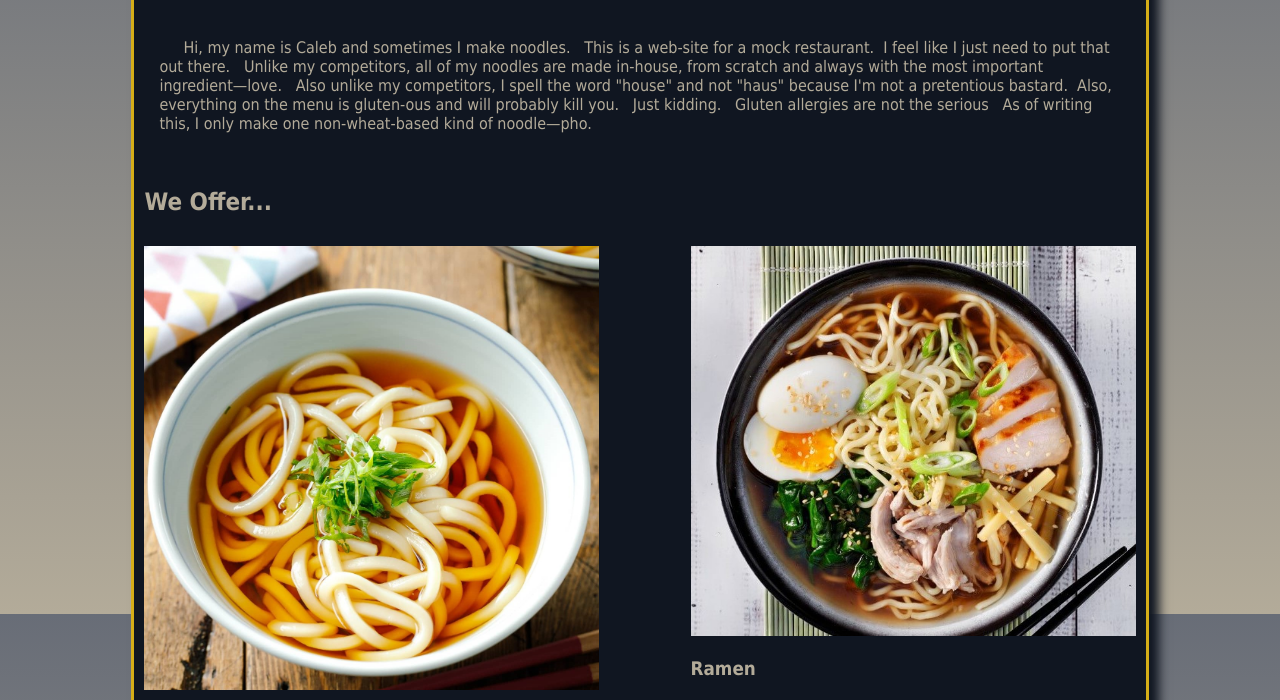
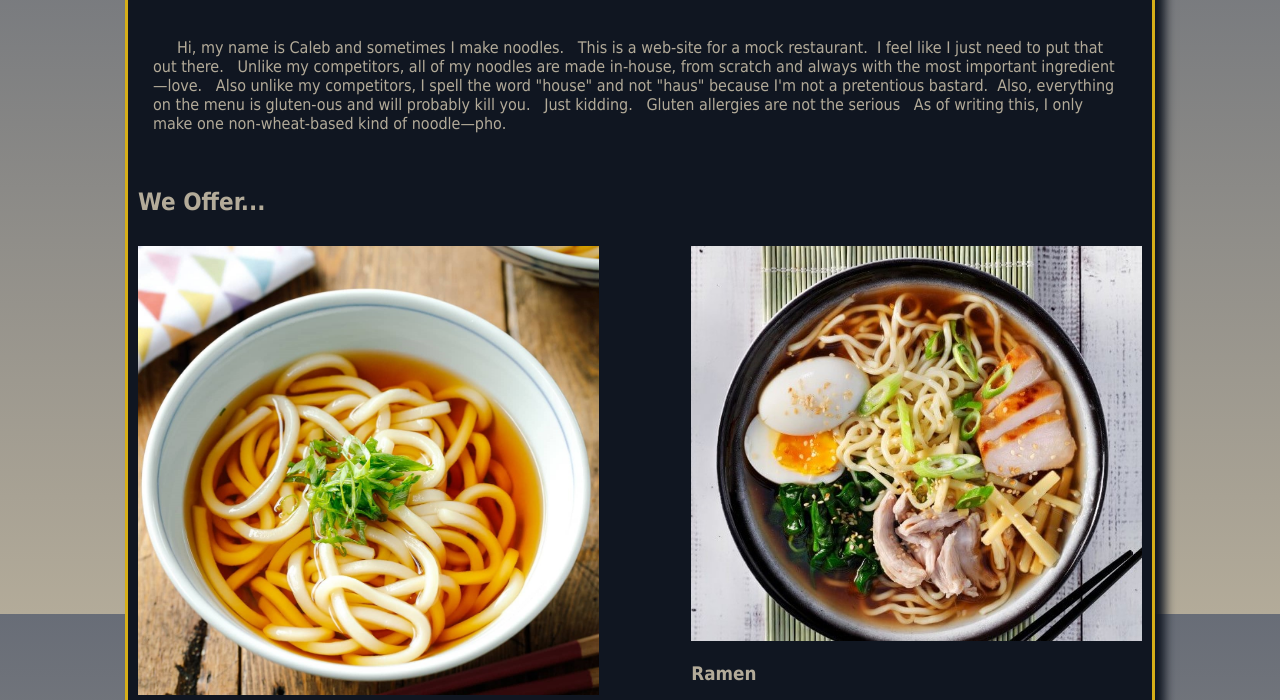
Before and after one commit to Csonderegger999/Csonderegger999.github.io, a plain HTML site: page index.html in a window 1280 px wide. Shown: the part 186-886 px from the top of the page. Drawn offline with Linux system fonts and the light colour scheme.

Commit message:
Update Noodles.css

```diff
--- a/Noodles.css
+++ b/Noodles.css
@@ -14,6 +14,7 @@ body{
 	font-family: Tahoma, Verdana, serif;
 	color: #B3AB99;
 	padding: 0px 0px 0px 0px;
+	margin: 0px 0px 0px 0px;
 }
 header{
 	color: #B3AB99;
```
